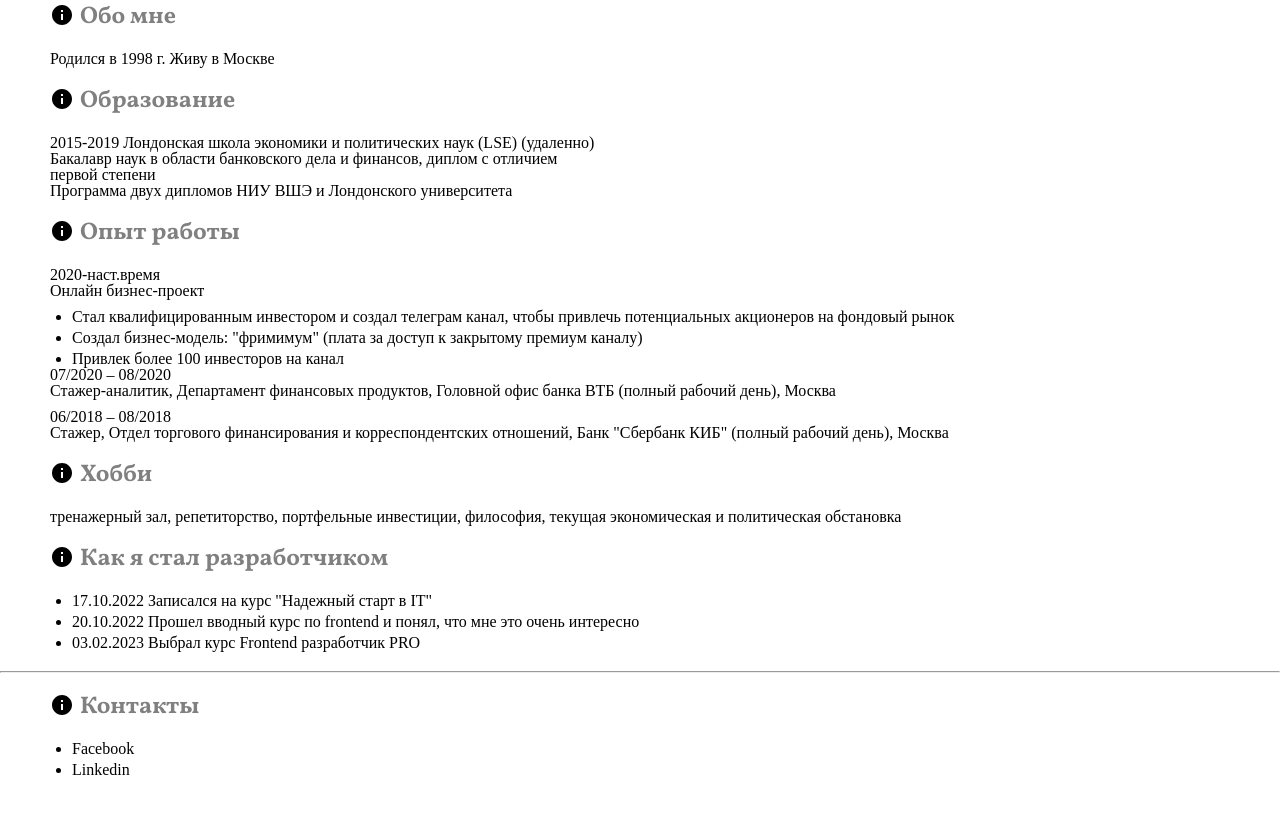
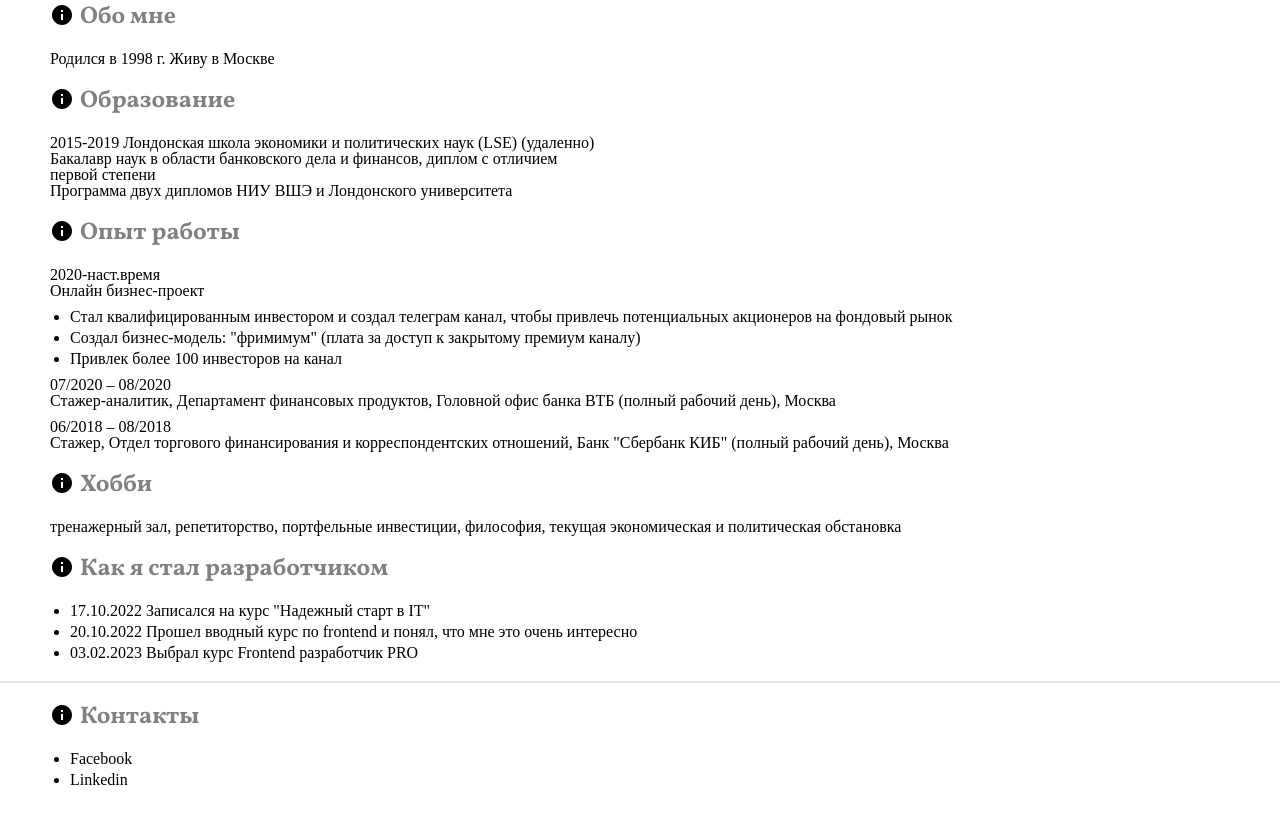
Before and after one commit to IliaFom/Card-site-Fominykh, a plain HTML site: page index.html in a window 1280 px wide. Shown: the part 547-1360 px from the top of the page. Before the commit the page ends 1325 px from the top, so only its background shows below. Drawn offline with Linux system fonts and the light colour scheme.

Commit message:
global update

```diff
--- /dev/null
+++ b/CSS/resetnew.css
@@ -0,0 +1,49 @@
+/* Обнуление */
+
+*,
+*::after,
+*::before{
+ padding:0;
+ margin:0;
+ border:0;
+ box-sizing: border-box;
+}
+
+/* Для элементов по умолчанию подключен border-box, в то время как если не обнулять он по умолчанию content-box */
+a{
+    text-decoration: none;
+}
+
+ul,
+ol,
+li {
+    list-style: none;
+}
+
+img {
+    vertical-align: top;
+}
+
+h1,
+h2,
+h3,
+h4,
+h5,
+h6 {
+    font-weight: inherit;
+    font-size: inherit;
+}
+
+html,
+body{
+    height: 100%;
+    line-height: 1;
+    font-size: 16px;
+    color: #000;
+}
+
+.wrapper{
+    min-height: 100%;
+    overflow: hidden;
+
+}
--- a/CSS/style.css
+++ b/CSS/style.css
@@ -33,13 +33,17 @@ h1, h2 {
 
     h2{
         margin: 20px 0px;
+        font-size: 1.5rem;
+        font-weight: 700;
     }
 
     h1 {
         text-align: center;
+        font-size: 2rem;
+        font-weight: 700;
     }
 
-ul{
+    ul li{
         list-style: disc;
     }
 
@@ -66,11 +70,11 @@ p{
     }
 
     .prof {
-    margin: 0px 50px 20px 72px;
+        margin: 0px 50px 20px 70px;
     }
 
     ul{
-    margin: 0px 50px 0px 72px;
+        margin: 0px 50px 10px 70px;
     }
 
     .subtext, h1{
@@ -94,3 +98,11 @@ ul{
     .footer-link{
         padding: 0;
     }
+
+    .separator{
+        border: 1px solid #E8E7E7;
+    }
+
+    footer {
+        padding-bottom: 15px;
+    }
--- a/index.html
+++ b/index.html
@@ -3,7 +3,7 @@
 <head>
     <meta charset="utf-8">
     <title>Фоминых Илья</title>
-    <link rel="stylesheet" href="./CSS/reset2.css">
+    <link rel="stylesheet" href="./CSS/resetnew.css">
     <link rel="stylesheet" href="./CSS/style.css">
     <link href="https://fonts.googleapis.com/css2?family=Vollkorn:ital,wght@0,400;0,700;1,400&display=swap" rel="stylesheet">
 
@@ -23,7 +23,7 @@
             <a href="#contacts">Контакты</a>
 
         </nav>
-        <hr>
+        <hr class="separator">
     </header>
     <main>
         <h1>Илья Фоминых</h1>
@@ -37,7 +37,7 @@
         <h2 class="subtext" id="edu">Образование</h2>
         <p>2015-2019 Лондонская школа экономики и политических наук (LSE) (удаленно) <br> Бакалавр наук в области банковского дела и финансов, диплом с отличием <br> первой степени <br> Программа двух дипломов НИУ ВШЭ и Лондонского университета</p>
         <h2 class="subtext" id="exp">Опыт работы</h2>
-        <p>2020-наст.время <br> Онлайн бизнес-проект</p>
+        <p>2020-наст.время<br> Онлайн бизнес-проект</p>
         <ul><li>Стал квалифицированным инвестором и создал телеграм канал, чтобы привлечь потенциальных акционеров на фондовый рынок</li>
            <li>Создал бизнес-модель: "фримимум" (плата за доступ к закрытому премиум каналу)</li>
            <li>Привлек более 100 инвесторов на канал</li>
@@ -52,7 +52,7 @@
            <li>20.10.2022 Прошел вводный курс по frontend и понял, что мне это очень интересно </li>
            <li >03.02.2023 Выбрал курс Frontend разработчик PRO </li>
         </ul>
-        <hr>
+        <hr class="separator">
     </main>
     <footer>
         <h2 class="subtext" id="contacts">Контакты</h2>
```
Lines whose indentation alone changed are shown as unchanged.
